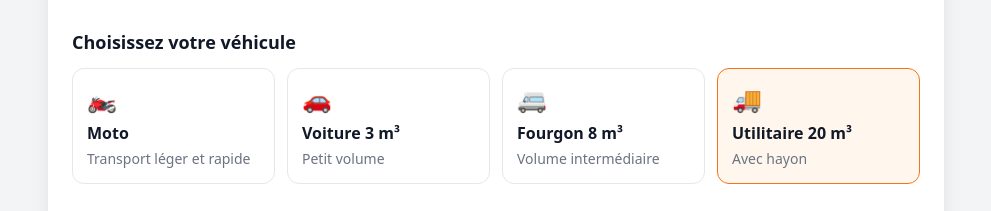
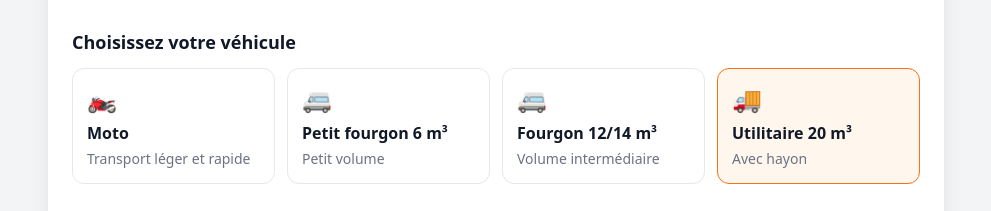
Before and after one commit to jasonvandommele-commits/flashride-logistics, a Next.js app: page / in a window 1280 px wide. Shown: the part 3108-3319 px from the top of the page, without its empty margins (144-1135 px from the left). Built offline with nearby package versions, Linux system fonts and the light colour scheme.

Commit message:
Update CalculateurTransport.jsx

```diff
--- a/app/components/CalculateurTransport.jsx
+++ b/app/components/CalculateurTransport.jsx
@@ -28,15 +28,15 @@ const VEHICLES = [
     description: "Transport léger et rapide",
   },
   {
-    id: "voiture",
-    emoji: "🚗",
-    name: "Voiture 3 m³",
+    id: "petit_fourgon",
+    emoji: "🚐",
+    name: "Petit fourgon 6 m³",
     description: "Petit volume",
   },
   {
     id: "fourgon",
     emoji: "🚐",
-    name: "Fourgon 8 m³",
+    name: "Fourgon 12/14 m³",
     description: "Volume intermédiaire",
   },
   {
```
